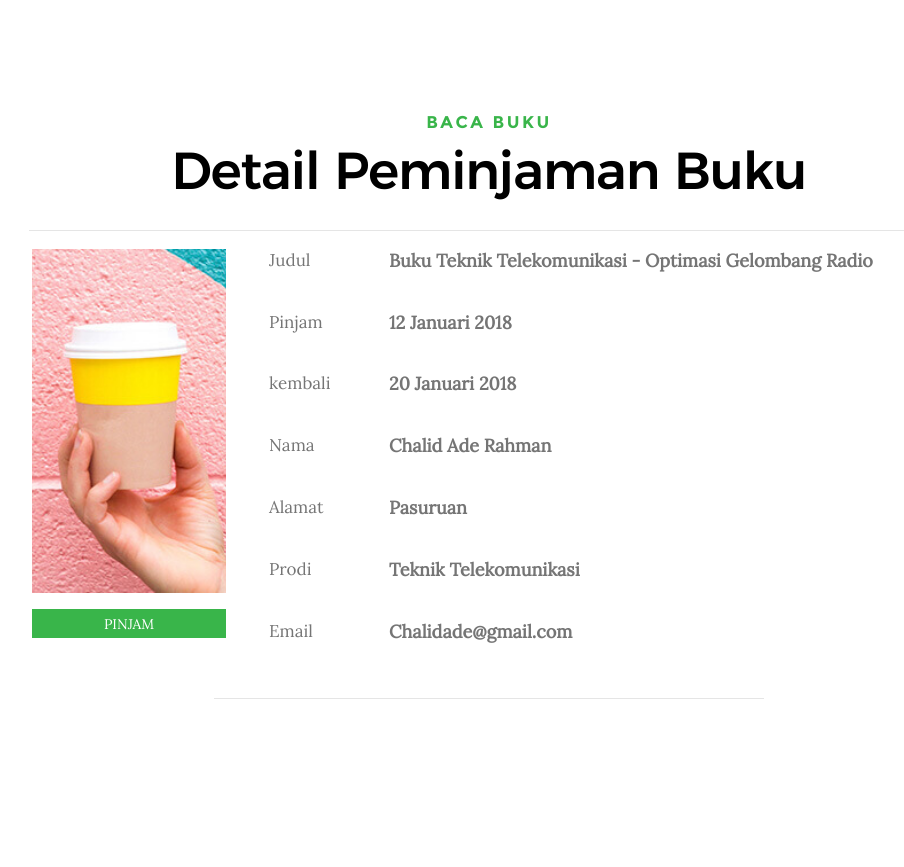
After one commit to chalidade/Aplikasi-Perpustakaan, a PHP site: page /final.php in a window 1280 px wide. The commit adds this page. Shown: the whole page, without its empty margins (151-1055 px from the left). Run offline with PHP 8.4, Linux system fonts and the light colour scheme.

Commit message:
Adding file peminjam.php dan final.php

```diff
--- a/css/main.css
+++ b/css/main.css
@@ -90,7 +90,7 @@ body {
  * ## links
  * ------------------------------------------------------------------- */
 a {
-    color: #0087cc;
+    color: #545454;
     -webkit-transition: all 0.3s ease-in-out;
     transition: all 0.3s ease-in-out;
 }
--- /dev/null
+++ b/final.php
@@ -0,0 +1,138 @@
+<!DOCTYPE html>
+<!--[if lt IE 9 ]><html class="no-js oldie" lang="en"> <![endif]-->
+<!--[if IE 9 ]><html class="no-js oldie ie9" lang="en"> <![endif]-->
+<!--[if (gte IE 9)|!(IE)]><!-->
+<html class="no-js" lang="en">
+<!--<![endif]-->
+
+<head>
+
+    <!--- basic page needs
+    ================================================== -->
+    <meta charset="utf-8">
+    <title>Glint</title>
+    <meta name="description" content="">
+    <meta name="author" content="">
+
+    <!-- mobile specific metas
+    ================================================== -->
+    <meta name="viewport" content="width=device-width, initial-scale=1">
+
+    <!-- CSS
+    ================================================== -->
+    <link rel="stylesheet" href="css/base.css">
+    <link rel="stylesheet" href="css/vendor.css">
+    <link rel="stylesheet" href="css/main.css">
+
+    <!-- script
+    ================================================== -->
+    <script src="js/modernizr.js"></script>
+    <script src="js/pace.min.js"></script>
+
+    <!-- favicons
+    ================================================== -->
+    <link rel="shortcut icon" href="favicon.ico" type="image/x-icon">
+    <link rel="icon" href="favicon.ico" type="image/x-icon">
+
+</head>
+
+<body id="top">
+
+    <!-- services
+    ================================================== -->
+    <section id='services' class="s-services" style="margin-top:-50px;">
+
+        <div class="row section-header has-bottom-sep" data-aos="fade-up">
+            <div class="col-full">
+                <h3 class="subhead">Baca Buku</h3>
+                <h1 class="display-2">Detail Peminjaman Buku</h1><hr>
+
+                <div class="row">
+                  <div class="col-three" style="  height:400px;">
+                    <div class="col-twelve" style="border:solid #fff; width:100%; height:350px;background:url('images/sample-image.jpg'); background-size:cover;background-position: center;">
+
+                    </div>
+                    <div class="col-twelve" style="border:solid #fff; width:100%; height:35px;margin-top:10px;background:#39b54a">
+                      <font style="color:#fff; font-size:14px;text-transform:uppercase">Pinjam</font>
+                    </div>
+                  </div>
+                  <div class="col-nine">
+                  <div class="row">
+                    <div class="col-two" style="text-align:left; width:120px;">
+                      <p>Judul </p>
+                    </div>
+                    <div class="col-ten" style="text-align:left; font-size:18px;font-weight:800;">
+                      <p> Buku Teknik Telekomunikasi - Optimasi Gelombang Radio </p>
+                    </div>
+                  </div>
+
+                  <div class="row">
+                    <div class="col-two" style="text-align:left; width:120px;">
+                      <p>Pinjam </p>
+                    </div>
+                    <div class="col-ten" style="text-align:left; font-size:18px;font-weight:800;">
+                      <p> 12 Januari 2018 </p>
+                    </div>
+                  </div>
+
+                  <div class="row">
+                    <div class="col-two" style="text-align:left; width:120px;">
+                      <p>kembali </p>
+                    </div>
+                    <div class="col-ten" style="text-align:left; font-size:18px;font-weight:800;">
+                      <p> 20 Januari 2018 </p>
+                    </div>
+                  </div>
+                  <div class="row">
+                    <div class="col-two" style="text-align:left; width:120px;">
+                      <p>Nama </p>
+                    </div>
+                    <div class="col-ten" style="text-align:left; font-size:18px;font-weight:800;">
+                      <p> Chalid Ade Rahman </p>
+                    </div>
+                  </div>
+                  <div class="row">
+                    <div class="col-two" style="text-align:left; width:120px;">
+                      <p>Alamat </p>
+                    </div>
+                    <div class="col-ten" style="text-align:left; font-size:18px;font-weight:800;">
+                      <p> Pasuruan </p>
+                    </div>
+                  </div>
+
+                  <div class="row">
+                    <div class="col-two" style="text-align:left; width:120px;">
+                      <p>Prodi </p>
+                    </div>
+                    <div class="col-ten" style="text-align:left; font-size:18px;font-weight:800;">
+                      <p> Teknik Telekomunikasi  </p>
+                    </div>
+                  </div>
+
+                  <div class="row">
+                    <div class="col-two" style="text-align:left; width:120px;">
+                      <p>Email </p>
+                    </div>
+                    <div class="col-ten" style="text-align:left; font-size:18px;font-weight:800;">
+                      <p> Chalidade@gmail.com </p>
+                    </div>
+                  </div>
+
+                    </div>
+                  </div>
+                </div>
+
+
+            </div>
+        </div> <!-- end section-header -->
+    </section> <!-- end s-services -->
+
+    <!-- Java Script
+    ================================================== -->
+    <script src="js/jquery-3.2.1.min.js"></script>
+    <script src="js/plugins.js"></script>
+    <script src="js/main.js"></script>
+
+</body>
+
+</html>
```
Also changed, not shown: buku.php (added, +82 -0 lines), component/footer.php (added, +11 -0 lines), component/header.php (added, +39 -0 lines), index.php (renamed from index.html, +10 -64 lines), peminjam.php (added, +80 -0 lines).
